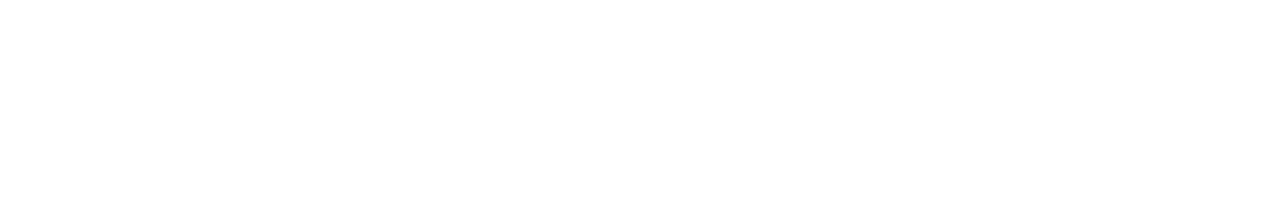
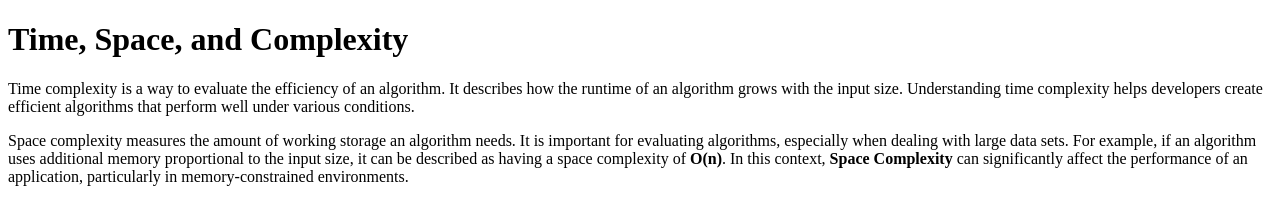
Before and after one commit to acciojob/time-and-space-complexity-Basant-spec, a website: page main.html in a window 1280 px wide. Drawn offline with Linux system fonts and the light colour scheme.

Commit message:
created a submission

```diff
--- a/main.html
+++ b/main.html
@@ -7,6 +7,17 @@
 </head>
 
 <body>
+
+    <h1>Time, Space, and Complexity</h1>
+
+    <p>
+        Time complexity is a way to evaluate the efficiency of an algorithm. It describes how the runtime of an algorithm grows with the input size. Understanding time complexity helps developers create efficient algorithms that perform well under various conditions.
+    </p>
+
+    <p>
+        Space complexity measures the amount of working storage an algorithm needs. It is important for evaluating algorithms, especially when dealing with large data sets. For example, if an algorithm uses additional memory proportional to the input size, it can be described as having a space complexity of <b>O(n)</b>.
+        In this context, <b>Space Complexity</b> can significantly affect the performance of an application, particularly in memory-constrained environments.
+    </p>
 	<!-- the entire body must be written by student -->
     <script type="text/javascript" src="./script.js">
 </script>
```
